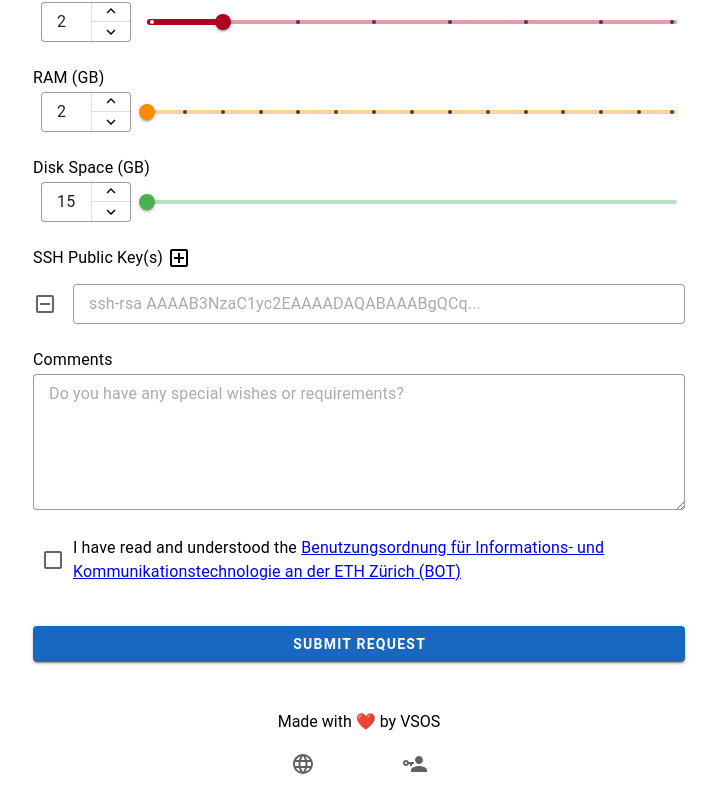
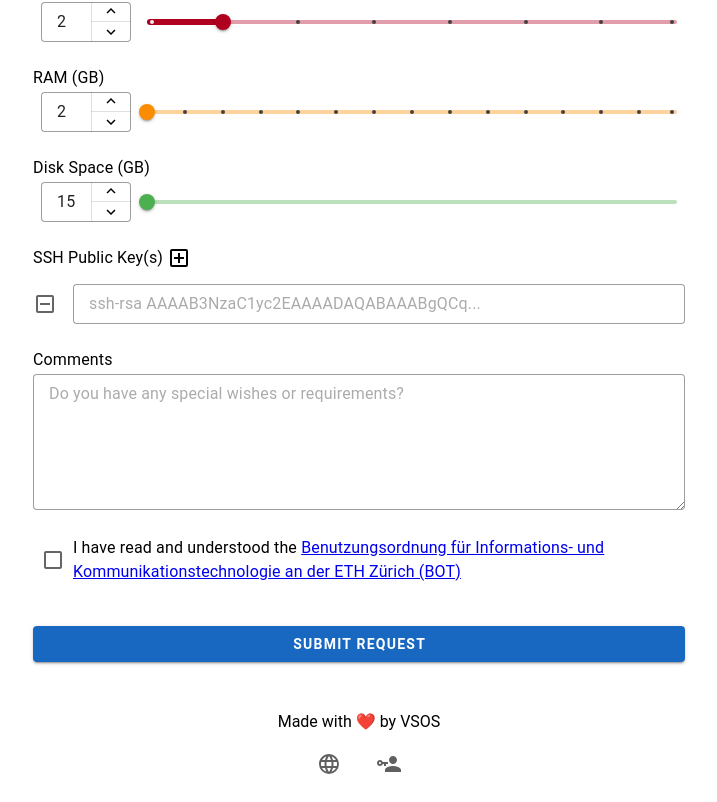
Before and after one commit to cerfedino/VMWiz, a Vue app in the folder vmwiz-frontend/: page / in a window 1280 px wide. Shown: the part 700-1502 px from the top of the page, without its empty margins (281-998 px from the left). Built offline with nearby package versions, Linux system fonts and the light colour scheme; no server answers.

Commit message:
Footer spacing

```diff
--- a/vmwiz-frontend/src/App.vue
+++ b/vmwiz-frontend/src/App.vue
@@ -1,8 +1,4 @@
 <template>
-    <!-- <nav>
-    <router-link to="/">Home</router-link> |
-    <router-link to="/about">About</router-link>
-  </nav> -->
     <div
         class="w-screen py-2 d-flex flex-column align-center"
         style="height: 14vh"
@@ -19,7 +15,7 @@
 
     <footer class="bg-white pa-6 d-flex flex-column align-center">
         Made with ❤️ by VSOS
-        <div class="w-25 d-flex mt-4 justify-space-evenly">
+        <div class="w-25 d-flex mt-4 ga-8 justify-center">
             <v-btn
                 :icon="mdiWeb"
                 density="compact"
@@ -30,14 +26,16 @@
                 :icon="mdiAccountKey"
                 density="compact"
                 variant="plain"
-                @click="window.location.href = window.location.origin + '/console'"
+                @click="
+                    window.location.href = window.location.origin + '/console'
+                "
             />
         </div>
     </footer>
 </template>
 
 <script setup>
-import { mdiGithub, mdiAccountKey, mdiWeb } from "@mdi/js";
+import { mdiAccountKey, mdiWeb } from "@mdi/js";
 </script>
 
 <style scoped>
```
